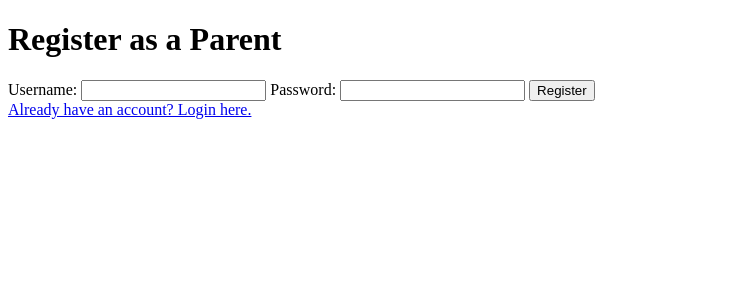
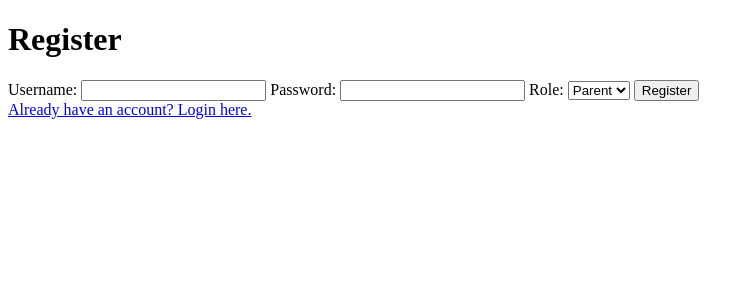
Before and after one commit to mmorrisj/ChoreTracker, a Flask app: page /register in a window 1280 px wide. Shown: the top 300 px of the page, without its empty margins (0-754 px from the left). Run offline with Flask 2, Linux system fonts and the light colour scheme.

Commit message:
Update register.html

```diff
--- a/templates/register.html
+++ b/templates/register.html
@@ -4,12 +4,17 @@
     <title>Register</title>
 </head>
 <body>
-    <h1>Register as a Parent</h1>
+    <h1>Register</h1>
     <form method="post">
         <label for="username">Username:</label>
         <input type="text" name="username" id="username" required>
         <label for="password">Password:</label>
         <input type="password" name="password" id="password" required>
+        <label for="role">Role:</label>
+        <select name="role" id="role" required>
+            <option value="parent">Parent</option>
+            <option value="child">Child</option>
+        </select>
         <button type="submit">Register</button>
     </form>
     <a href="{{ url_for('login') }}">Already have an account? Login here.</a>
```
